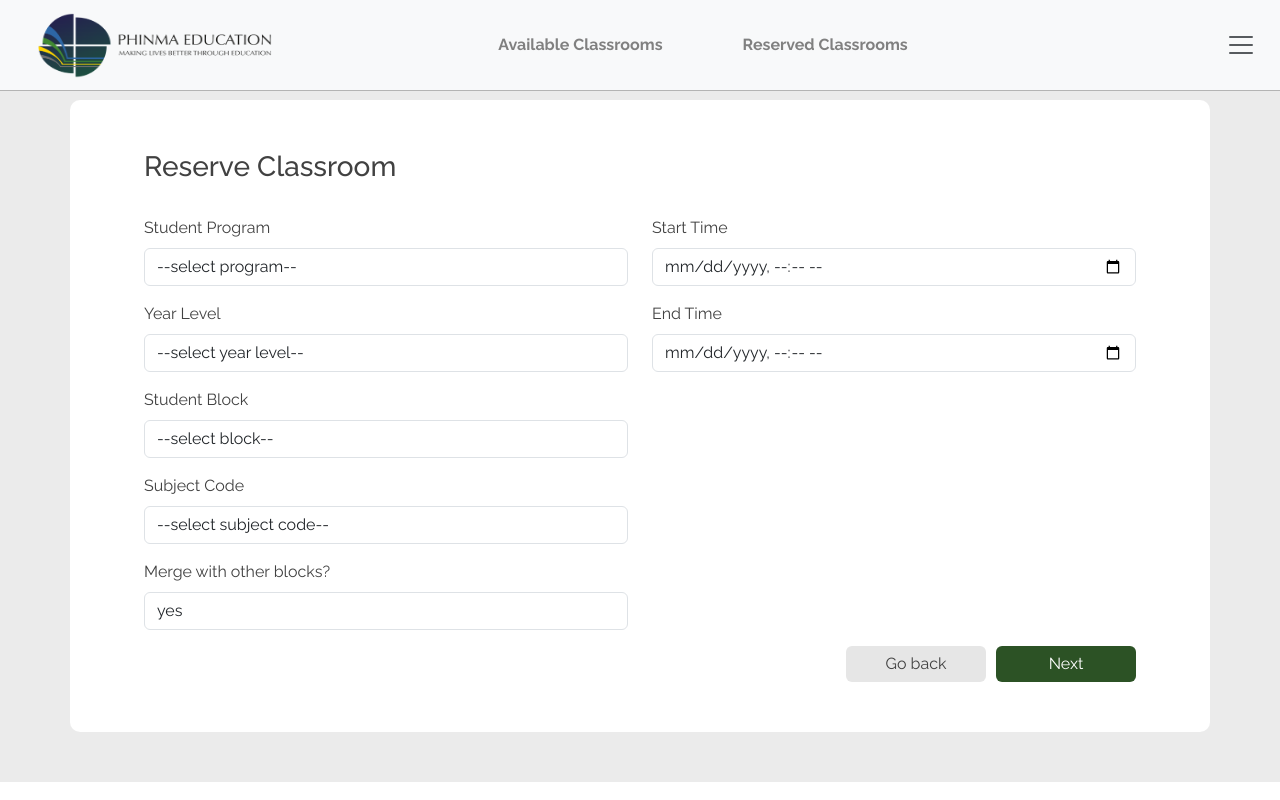
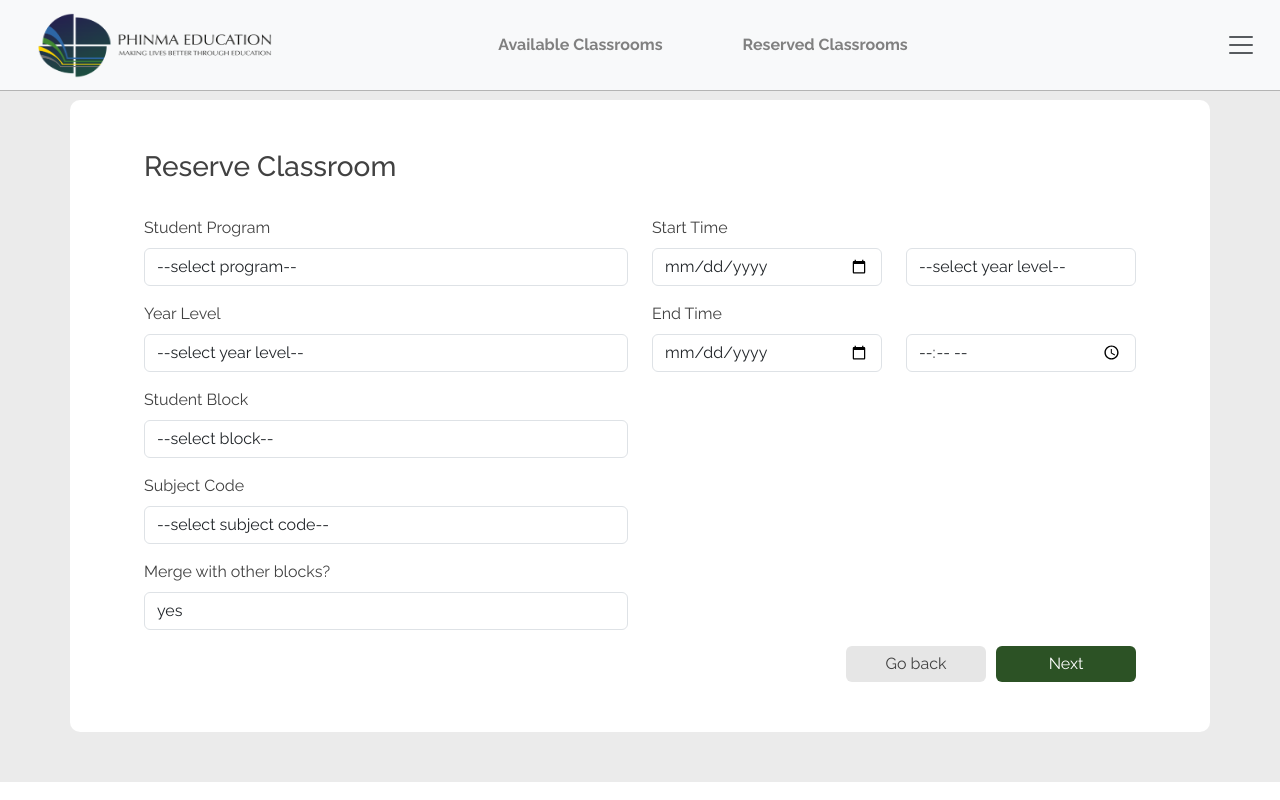
Before and after one commit to jairasolis/Trojan-Horse-Website, a React (Vite) app: page /admin/reserve/1 in a window 1280 px wide. Built offline with nearby package versions, Linux system fonts and the light colour scheme.

Commit message:
Fixed confirm password error

```diff
--- a/src/pages/admin pages/reservation forms/Reserve.jsx
+++ b/src/pages/admin pages/reservation forms/Reserve.jsx
@@ -43,7 +43,7 @@ const Reserve = () => {
   };
 
   const handleNextClick = () => {
-    navigate('/admin/set-activity');
+    navigate('/admin/set-activity', { state: { formData: form } });
   };
 
   const handleFormChange = (e) => {
@@ -127,20 +127,52 @@ const Reserve = () => {
             <Col md={6} className="d-flex flex-column reserve-date-container">
               <Form.Group className="mb-3" controlId="startEndTime">
                 <Form.Label>Start Time</Form.Label>
+                <Row>
+                  <Col>
                     <Form.Control
-                  type="datetime-local"
+                      type="date"
+                      name="start_date"
+                      value={form.start_date}
+                      onChange={handleStartTimeChange}
+                    />
+                  </Col>
+                  <Col>
+                    <Form.Control
+                      as="select"
                       name="start_time"
                       value={form.start_time}
                       onChange={handleStartTimeChange}
+                    >
+                      <option value="" disabled>--select year level--</option>
+                      <option value="1">1</option>
+                      <option value="2">2</option>
+                      <option value="3">3</option>
+                      <option value="4">4</option>
+                    </Form.Control>
+                  </Col>
+                </Row>
+                <Form.Label className='mt-3'>End Time</Form.Label>
+                <Row>
+                  <Col>
+                    <Form.Control
+                      type="date"
+                      name="end_date"
+                      value={form.end_date}
+                      onChange={handleEndTimeChange}
                     />
-                <Form.Label className='mt-3'>End Time</Form.Label>
+                  </Col>
+                  <br />
+                  <Col>
                     <Form.Control
-                  type="datetime-local"
+                      type="time"
                       name="end_time"
                       value={form.end_time}
                       onChange={handleEndTimeChange}
                     />
+                  </Col>
+                </Row>
               </Form.Group>
+
             </Col>
           </Row>
           <Row className=''>
--- a/src/pages/admin pages/reservation forms/SetActivity.jsx
+++ b/src/pages/admin pages/reservation forms/SetActivity.jsx
@@ -1,21 +1,21 @@
-import React from 'react'
-import { useNavigate } from 'react-router-dom';
+import React from 'react';
+import { useNavigate, useLocation, useParams } from 'react-router-dom';
 import { Container, Row, Col, Form, Button } from 'react-bootstrap';
 import './SetActivity.css';
 
-
 const SetActivity = () => {
   const navigate = useNavigate();
+  const location = useLocation();
+  const formData = location.state ? location.state.formData : null;
+  const params = useParams();
 
   const handleBackClick = () => {
-    const storedClassroomId = localStorage.getItem('selectedClassroomId');
-    navigate(`/admin/reserve/${storedClassroomId}`);
+    navigate(`/admin/reserve${params.id}`);
   };
 
   const handleNextClick = () => {
     navigate('/admin/reservation-confirmation');
   };
-
 
   return (
     <div className="set-activity-page">
@@ -23,17 +23,14 @@ const SetActivity = () => {
         <Row className="align-items-center justify-content-center reserve-row">
           <Row className='reserve-header mb-4'>
             <h3> Set Activity <span> (Optional) </span></h3>
-            {/* <div className="skip">
-              <p> Skip </p>
-            </div> */}
           </Row>
           <Row>
             <Form.Group className="mb-3" controlId="titleInput">
               <Form.Control type="text" placeholder="Title" style={{ width: '400px', backgroundColor: '#F4F4F4' }} />
-              </Form.Group>
-              <hr style={{ width: '45%', margin: '11px', paddingBottom: '10px' }}/>
-              <Form.Group className="mb-3" controlId="instructionsInput">
-              <Form.Control as="textarea" rows={3} placeholder="Enter something"  style={{ width: '560px', height: '320px', backgroundColor: '#F4F4F4', resize: 'none' }} ></Form.Control>
+            </Form.Group>
+            <hr style={{ width: '45%', margin: '11px', paddingBottom: '10px' }} />
+            <Form.Group className="mb-3" controlId="instructionsInput">
+              <Form.Control as="textarea" rows={3} placeholder="Enter something" style={{ width: '560px', height: '320px', backgroundColor: '#F4F4F4', resize: 'none' }} ></Form.Control>
             </Form.Group>
           </Row>
           <Row className=''>
@@ -41,15 +38,15 @@ const SetActivity = () => {
             </Col>
             <Col>
               <div className="reserve-buttons d-flex justify-content-end">
-                <Button className='go-back-button' style={{backgroundColor: '#E6E6E6', border: 'none', color: '#414141'}} onClick={handleBackClick}>Go back</Button>
-                <Button className='next-button' style={{backgroundColor: '#2C5225', border: 'none'}} onClick={handleNextClick}>Next</Button>
+                <Button className='go-back-button' style={{ backgroundColor: '#E6E6E6', border: 'none', color: '#414141' }} onClick={handleBackClick}>Go back</Button>
+                <Button className='next-button' style={{ backgroundColor: '#2C5225', border: 'none' }} onClick={handleNextClick}>Next</Button>
               </div>
             </Col>
           </Row>
         </Row>
       </Container>
     </div>
-  )
-}
+  );
+};
 
-export default SetActivity
+export default SetActivity;
--- a/src/pages/student pages/signup/StudentSignup.jsx
+++ b/src/pages/student pages/signup/StudentSignup.jsx
@@ -92,11 +92,7 @@ const StudentSignup = () => {
                     <br />
                     <input type="password" name="password" value={form.password} onChange={handleChange} placeholder='Password' required />
                     <br />
-                    <input type="password" name="confirm_password
-
-
-
-                    " value={form.confirm_password} onChange={handleChange} placeholder='Confirm Password' required />
+                    <input type="password" name="confirm_password" value={form.confirm_password} onChange={handleChange} placeholder='Confirm Password' required />
                     <br />
                     {errorMessage && <div className="error">{errorMessage}</div>}
                     <button type="submit" className='mb-3'>Signup</button>
```
Lines whose indentation alone changed are shown as unchanged.
